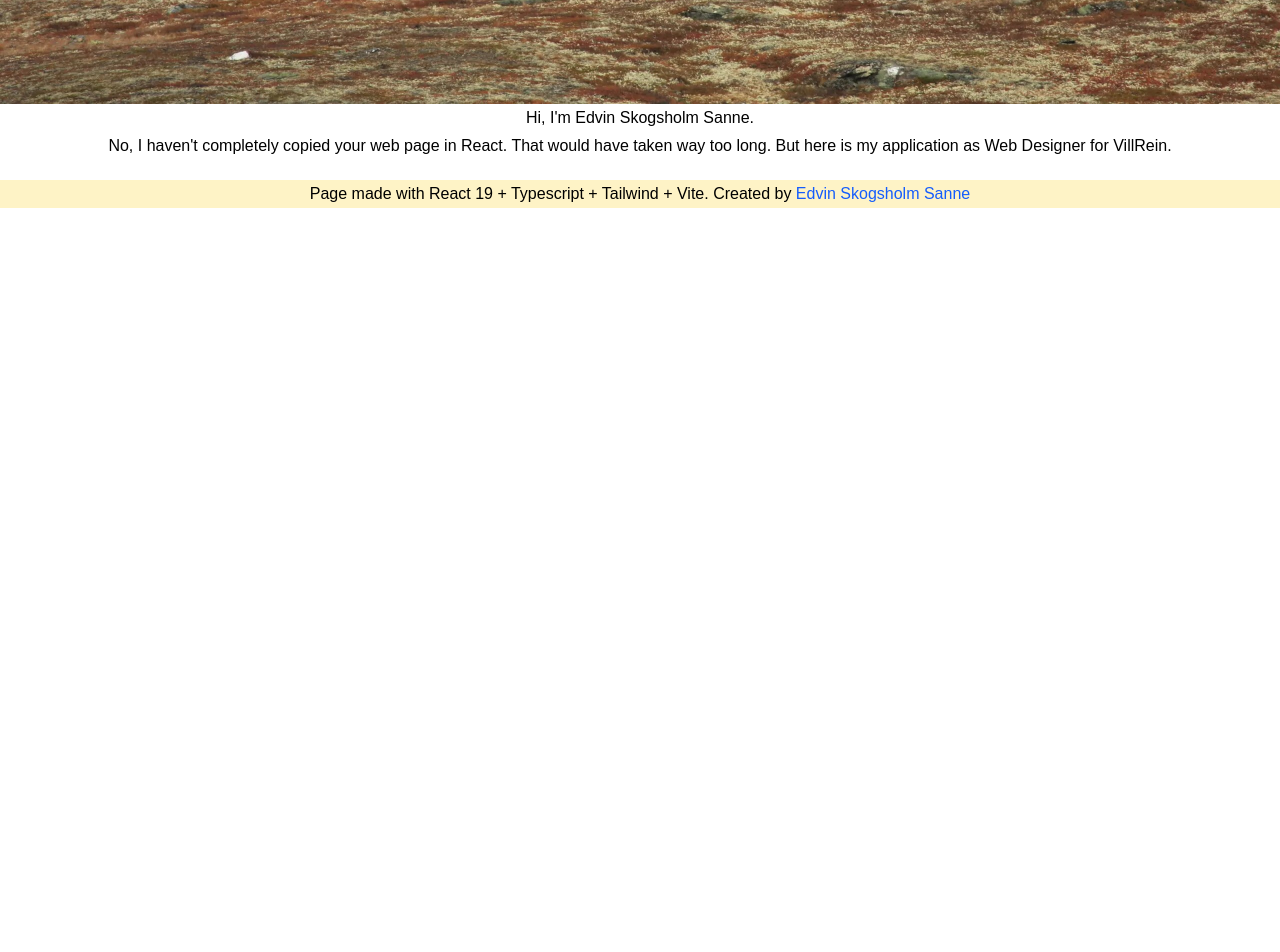
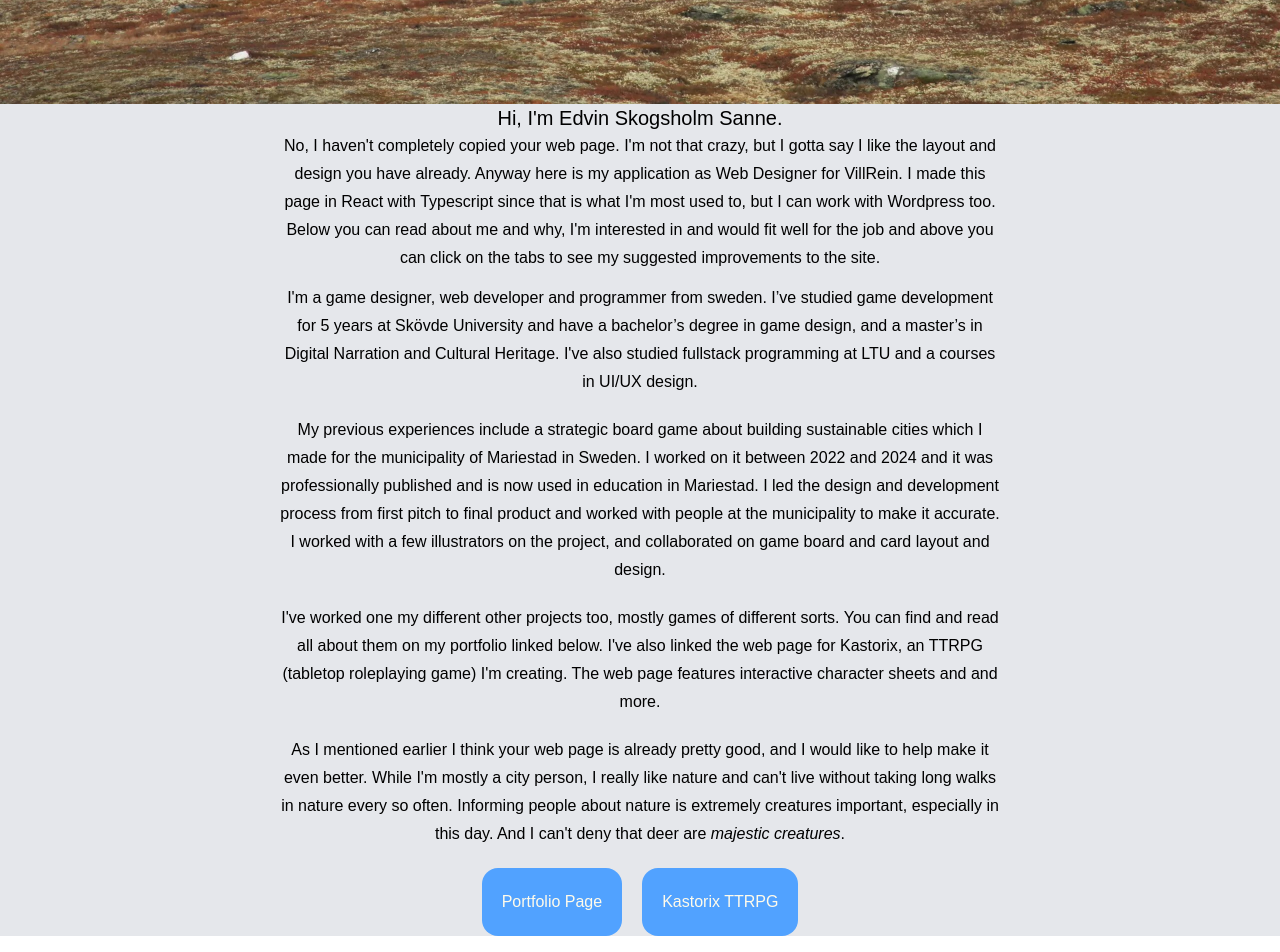
Before and after one commit to Acasez/wild-deer-page, a React (Vite) app: page /wilddeer/WildDeer in a window 1280 px wide. Shown: the part 520-1472 px from the top of the page. Before the commit the page ends 800 px from the top, so only its background shows below. Built offline with nearby package versions, Linux system fonts and the light colour scheme.

Commit message:
Cover letter of sorts

```diff
--- /dev/null
+++ b/src/components/LinkCard.tsx
@@ -0,0 +1,34 @@
+interface LinkProps {
+  url: string;
+  label: string;
+}
+
+export default function LinkCard({ url, label }: LinkProps) {
+  return (
+    <a
+      key={`${url}-${label}`}
+      href={url}
+      className="p-5 bg-blue-400 text-amber-50  rounded-2xl hover:translate-2"
+      target="_blank"
+      rel="noopener noreferrer"
+    >
+      {label}
+    </a>
+  );
+}
+
+/* .project-link {
+    display: inline-block;
+    padding: 8px 16px;
+    border-radius: 6px;
+    font-size: 1em;
+    font-weight: 500;
+    text-decoration: none;
+    color: white !important;
+    transition: all 0.2s ease;
+}
+
+.project-link:hover {
+    transform: translateY(-2px);
+    box-shadow: 0 4px 8px rgba(0, 0, 0, 0.15);
+} */
--- /dev/null
+++ b/src/components/ProjectLinks.tsx
@@ -0,0 +1,42 @@
+import { Link } from "react-router-dom";
+import "../CSS/ProjectLinks.css";
+
+interface LinkProps {
+  webpageLinks?: { url: string; label: string }[];
+  deerLinks?: { linkTo: string; label: string }[];
+}
+
+export default function ProjectLinks({
+  webpageLinks = [],
+  deerLinks = [],
+}: LinkProps) {
+  return (
+    <>
+      <div className="project-links">
+        {/* Custom webpage links */}
+        {webpageLinks.map(({ url, label }) => (
+          <a
+            key={`${url}-${label}`}
+            href={url}
+            className="project-link web"
+            target="_blank"
+            rel="noopener noreferrer"
+          >
+            {label}
+          </a>
+        ))}
+
+        {/* Links to other part of portfolio */}
+        {deerLinks.map(({ linkTo, label }) => (
+          <Link
+            key={`${linkTo}-${label}`}
+            to={linkTo}
+            className="project-link pf"
+          >
+            {label}
+          </Link>
+        ))}
+      </div>
+    </>
+  );
+}
--- a/src/pages/WildDeer.tsx
+++ b/src/pages/WildDeer.tsx
@@ -1,4 +1,5 @@
 import { Helmet } from "react-helmet-async";
+import LinkCard from "../components/LinkCard";
 
 export default function WildDeer() {
   return (
@@ -10,11 +11,59 @@ export default function WildDeer() {
         <h1 className="text-center text-5xl text-text-light">Hej</h1>
       </div>
       <img src="./images/DeerPhoto.jpg"></img>
-      <p className="text-center">
-        Hi, I'm Edvin Skogsholm Sanne. <br /> No, I haven't completely copied
-        your web page in React. That would have taken way too long. But here is
-        my application as Web Designer for VillRein.
-      </p>
+      <div className="bg-gray-200">
+        <p className="text-center text-xl bold">
+          Hi, I'm Edvin Skogsholm Sanne.
+        </p>
+        <p className="text-center mx-70">
+          No, I haven't completely copied your web page. I'm not that crazy, but
+          I gotta say I like the layout and design you have already. Anyway here
+          is my application as Web Designer for VillRein. I made this page in
+          React with Typescript since that is what I'm most used to, but I can
+          work with Wordpress too. Below you can read about me and why, I'm
+          interested in and would fit well for the job and above you can click
+          on the tabs to see my suggested improvements to the site.
+        </p>
+        <p className="text-center mt-3 mb-5 mx-70">
+          I'm a game designer, web developer and programmer from sweden. I’ve
+          studied game development for 5 years at Skövde University and have a
+          bachelor’s degree in game design, and a master’s in Digital Narration
+          and Cultural Heritage. I've also studied fullstack programming at LTU
+          and a courses in UI/UX design.
+        </p>
+        <p className="text-center mt-3 mb-5 mx-70">
+          My previous experiences include a strategic board game about building
+          sustainable cities which I made for the municipality of Mariestad in
+          Sweden. I worked on it between 2022 and 2024 and it was professionally
+          published and is now used in education in Mariestad. I led the design
+          and development process from first pitch to final product and worked
+          with people at the municipality to make it accurate. I worked with a
+          few illustrators on the project, and collaborated on game board and
+          card layout and design.
+        </p>
+        <p className="text-center mt-3 mb-5 mx-70">
+          I've worked one my different other projects too, mostly games of
+          different sorts. You can find and read all about them on my portfolio
+          linked below. I've also linked the web page for Kastorix, an TTRPG
+          (tabletop roleplaying game) I'm creating. The web page features
+          interactive character sheets and and more.
+        </p>
+        <p className="text-center mt-3 mb-5 mx-70">
+          As I mentioned earlier I think your web page is already pretty good,
+          and I would like to help make it even better. While I'm mostly a city
+          person, I really like nature and can't live without taking long walks
+          in nature every so often. Informing people about nature is extremely
+          creatures important, especially in this day. And I can't deny that
+          deer are <i>majestic creatures</i>.
+        </p>
+        <div className="flex flex-row justify-center gap-5">
+          <LinkCard url="https://acasez.github.io/" label="Portfolio Page" />
+          <LinkCard
+            url="https://acasez.github.io/kastorixv2"
+            label="Kastorix TTRPG"
+          />
+        </div>
+      </div>
     </>
   );
 }
```
